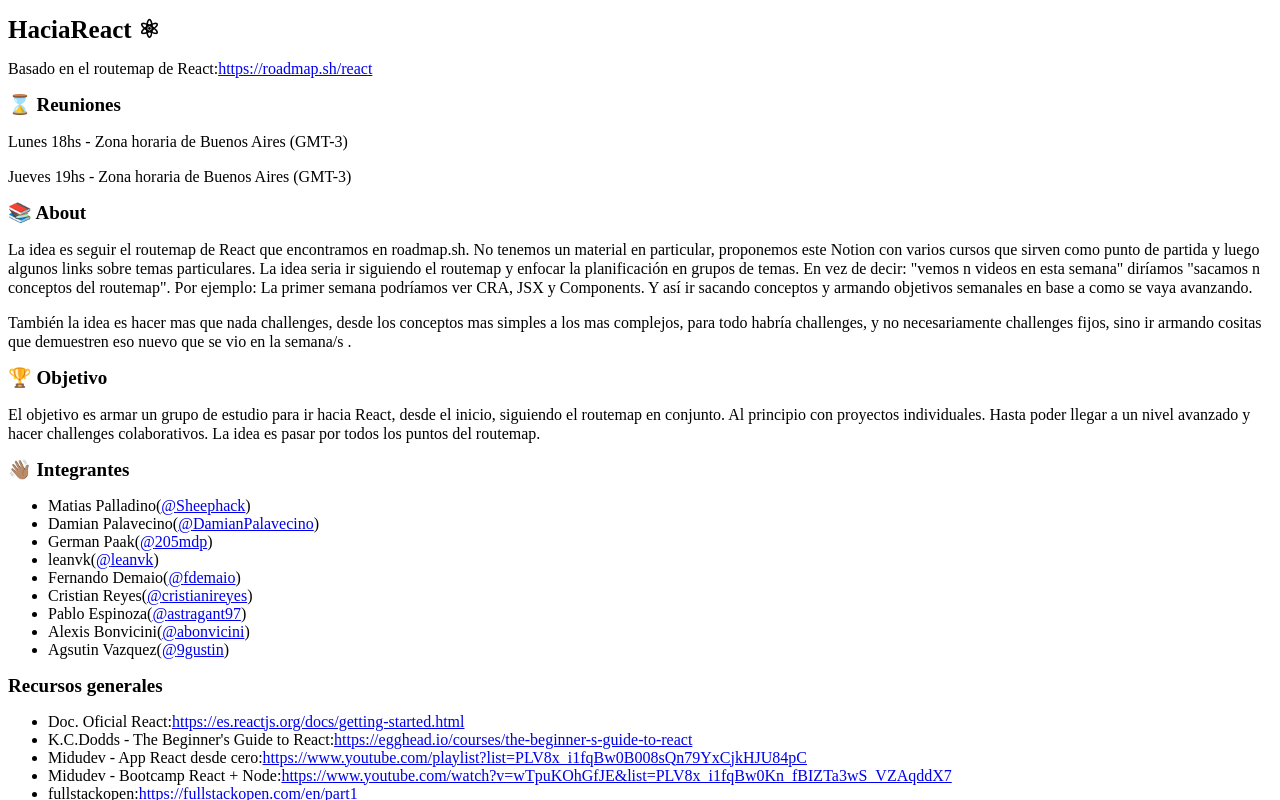
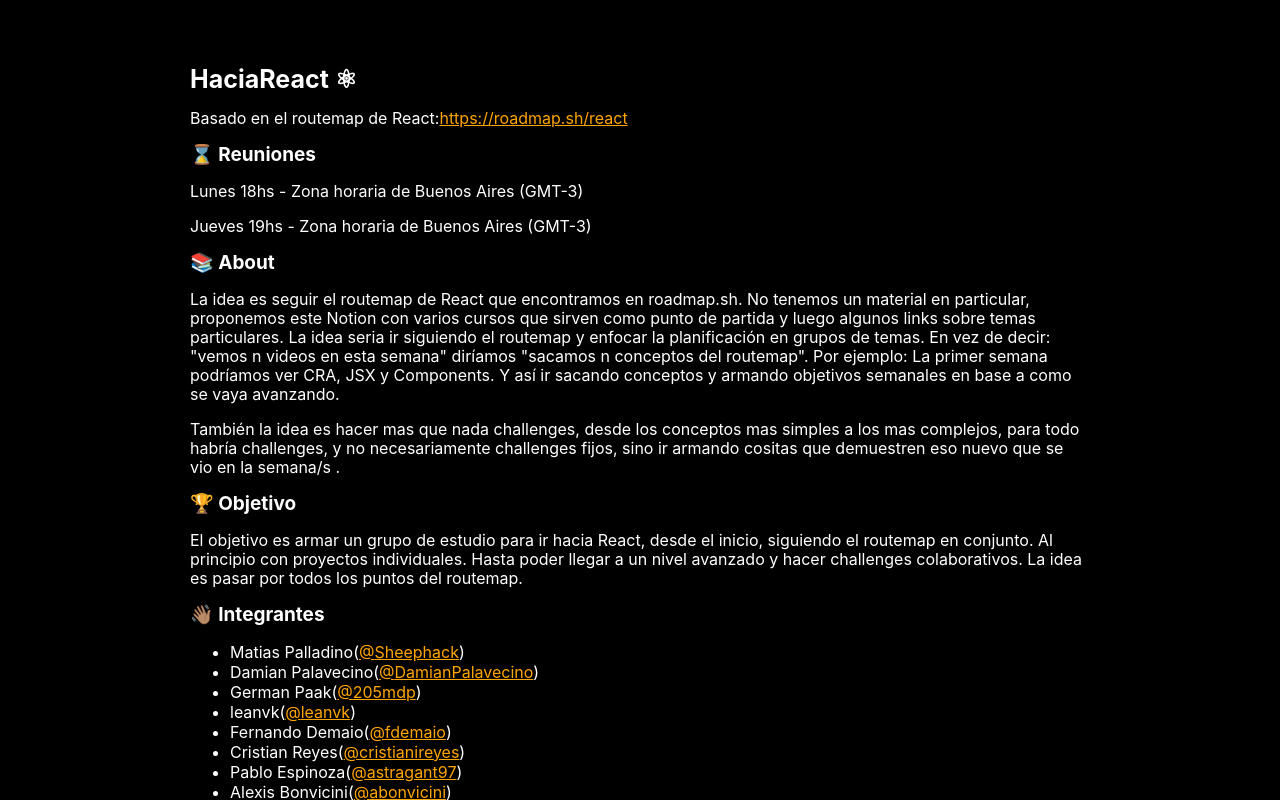
Before and after one commit to 9gustin/hacia-react, a React (Create React App) app: page / in a window 1280 px wide. Shown: the top 800 px of the page. Built offline with nearby package versions, Linux system fonts and the light colour scheme.

Commit message:
ajusto estilos

```diff
--- a/src/App.jsx
+++ b/src/App.jsx
@@ -9,9 +9,11 @@
 import Resources from './components/Resources';
 import Challenges from './components/Challenges';
 
+import './index.css';
+
 function App() {
   return (
-    <div className="App">
+    <div className="app">
       <Title isMainTitle>HaciaReact ⚛</Title>
       <Paragraph>
         Basado en el routemap de React:
--- a/src/components/Link/index.jsx
+++ b/src/components/Link/index.jsx
@@ -6,7 +6,7 @@
 function Link(props) {
   const { children, to } = props;
   return (
-    <a href={to} target="_blank" rel="noreferrer">
+    <a className="link" href={to} target="_blank" rel="noreferrer">
       {children}
     </a>
   );
--- a/src/components/Link/styles.css
+++ b/src/components/Link/styles.css
@@ -2,3 +2,9 @@
   font-size: 16px;
   line-height: 19px;
 }
+
+.link,
+.link:hover,
+.link:visited {
+  color: orange;
+}
--- a/src/index.css
+++ b/src/index.css
@@ -5,4 +5,15 @@
     sans-serif;
   -webkit-font-smoothing: antialiased;
   -moz-osx-font-smoothing: grayscale;
+  padding: 50px 20px;
 }
+
+* {
+  background-color: black;
+  color: white
+}
+
+.app {
+  max-width: 900px;
+  margin: auto;
+}
--- a/src/index.jsx
+++ b/src/index.jsx
@@ -1,6 +1,9 @@
 import React from 'react';
 import ReactDOM from 'react-dom';
+
 import App from './App';
+
+import './index.css';
 
 ReactDOM.render(
   <React.StrictMode>
```
